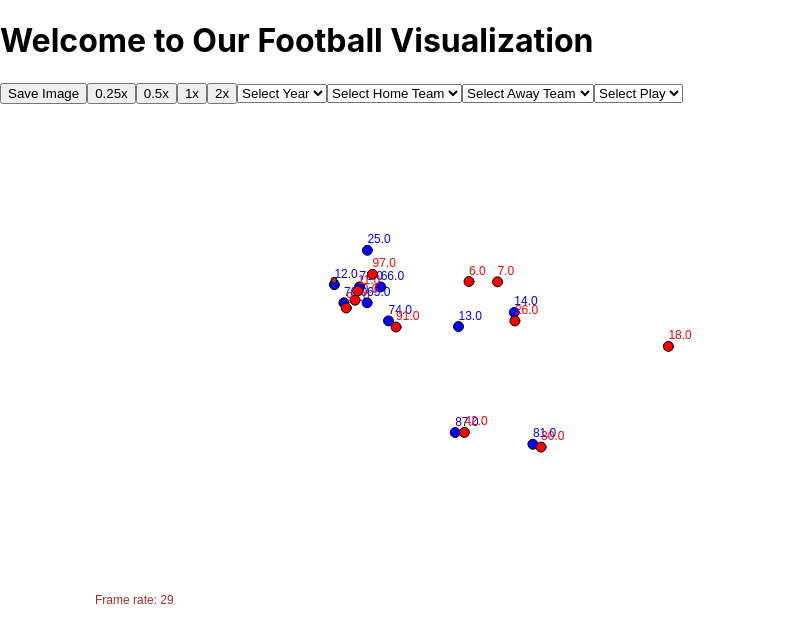
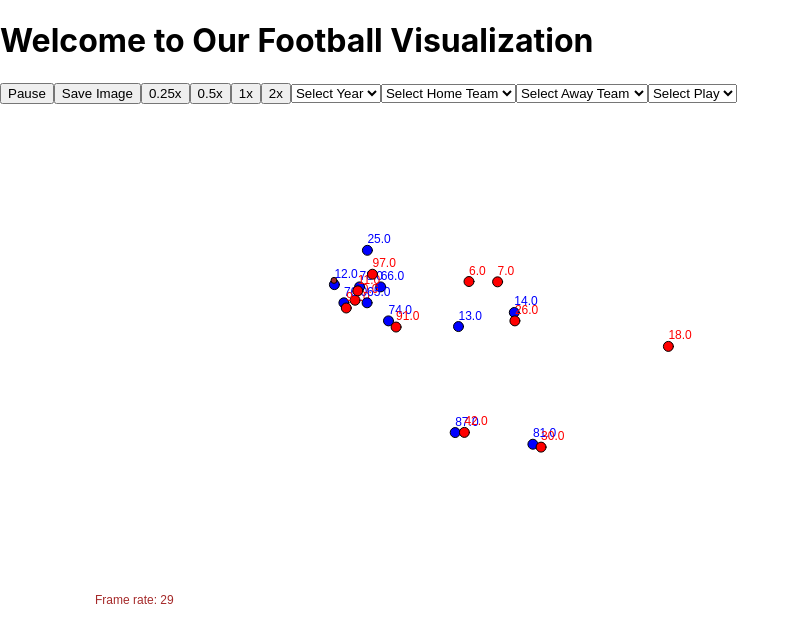
Before and after one commit to ATrbovic/nfl-web-app, a React (Create React App) app in the folder nfl-web/: page / in a window 1280 px wide. Shown: the top 642 px of the page, without its empty margins (0-800 px from the left). Built offline with nearby package versions, Linux system fonts and the light colour scheme.

Commit message:
Update newfootballField.js

```diff
--- a/nfl-web/src/components/newfootballField.js
+++ b/nfl-web/src/components/newfootballField.js
@@ -17,7 +17,9 @@ const FootballField = ({ frames }) => {
   const [awayTeam, setAwayTeam] = useState('');  // New state for away team
   const [play, setPlay] = useState('');  // New state for play
 
+  const [isPlaying, setIsPlaying] = useState(true); // State for play/pause
 
+  const [currentFrame, setCurrentFrame] = useState(0);// State for current frame
 
   useEffect(() => {
     let mySketch = (p) => {
@@ -27,10 +29,10 @@ const FootballField = ({ frames }) => {
         p.frameRate(30);
         p.createCanvas(1000, 800);
       };
-
       p.draw = () => {
+        if (isPlaying) { // Check if the animation should play
           p.background(255);
-        p.text('Frame rate: '+ Math.floor(p.getFrameRate()),95,500);
+          p.text('Frame rate: '+ Math.floor(p.getFrameRate()), 95, 500);
 
           // Adjust frameRate based on speed
           p.frameRate(30 * speed);
@@ -61,7 +63,9 @@ const FootballField = ({ frames }) => {
             }
           }
           currentFrame = (currentFrame + 1) % frames.length;
+        }
       };
+
       p.saveImage = () => {
         p.saveCanvas(`frame_${currentFrame}.jpg`, 'jpg');
       };
@@ -69,14 +73,25 @@ const FootballField = ({ frames }) => {
 
     myP5.current = new p5(mySketch);
     return () => { myP5.current.remove(); };
-  }, [frames, speed]);  // Add speed to dependency list
+  }, [frames, speed, isPlaying]);  // Add speed to dependency list
 
+  //save image function
   const handleSaveImage = () => {
     myP5.current.saveImage();
   };
 
+  //play pause function
+  const togglePlayPause = () => {
+    setIsPlaying(!isPlaying); // Toggle between play and pause
+  };
+
   return (
     <div>
+      {/* Play/Pause Button */}
+      <button onClick={togglePlayPause}>
+        {isPlaying ? "Pause" : "Play"}
+      </button>
+
       {/* Save Image Button */}
       <button onClick={handleSaveImage}>Save Image</button>
 
```
Lines whose indentation alone changed are shown as unchanged.
